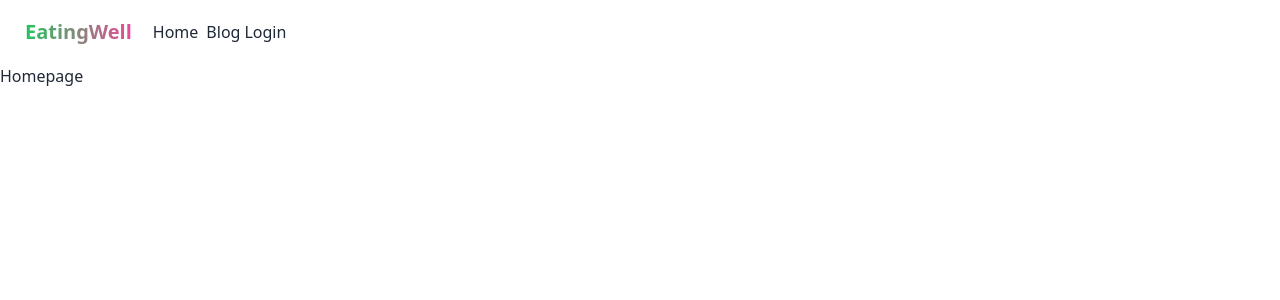
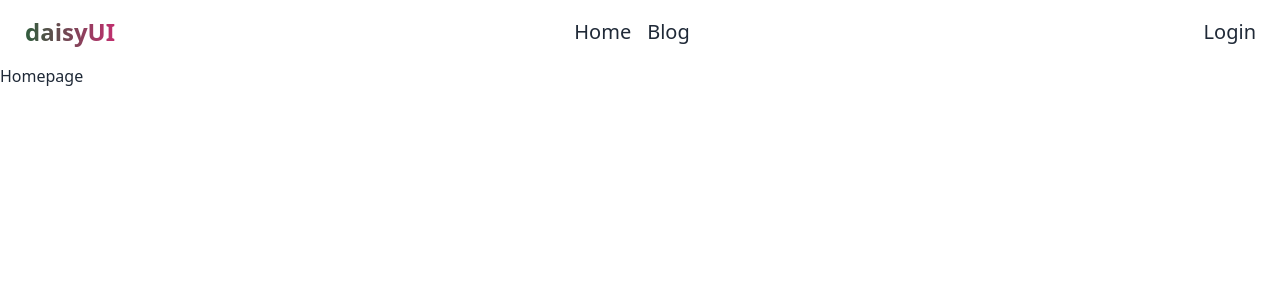
Before and after one commit to firozahmmed1/chef-hunter-client, a React (Vite) app: page / in a window 1280 px wide. Shown: the top 300 px of the page. Built offline with nearby package versions, Linux system fonts and the light colour scheme.

Commit message:
fourth-changes

```diff
--- a/src/components/navbar/Navbar.jsx
+++ /dev/null
@@ -1,21 +0,0 @@
-import React from 'react';
-import { Link } from 'react-router-dom';
-
-const Navbar = () => {
-    return (
-            <div className="navbar bg-red-20">
-                <div className="">
-                    <Link to="/" className="btn btn-ghost normal-case text-xl"><span className='text-transparent bg-clip-text bg-gradient-to-r from-green-500 to-pink-500 '>EatingWell</span></Link>
-                </div>
-                <div className="flex">
-                    <div className="menu menu-horizontal flex-1 px-1 gap-x-2">
-                        <Link to="/">Home</Link>
-                        <Link to="/blog">Blog</Link>
-                    </div>
-                     <Link to="/login">Login</Link>
-                </div>
-            </div>
-    );
-};
-
-export default Navbar;
--- a/src/components/shared/Header/Header.jsx
+++ b/src/components/shared/Header/Header.jsx
@@ -1,11 +1,11 @@
 import React from 'react';
-import Navbar from '../../navbar/Navbar';
 import { Outlet } from 'react-router-dom';
+import Navbar from '../navbar/Navbar';
 
 const Header = () => {
     return (
         <div className='container mx-auto'>
-           <Navbar></Navbar>
+          <Navbar></Navbar>
            <Outlet></Outlet>
         </div>
     );
--- /dev/null
+++ b/src/components/shared/navbar/Navbar.jsx
@@ -0,0 +1,33 @@
+import React from 'react';
+import { Link } from 'react-router-dom';
+
+const Navbar = () => {
+    return (
+        <div className="navbar">
+            <div className="navbar-start">
+                <div className="dropdown">
+                    <label tabIndex={0} className="btn btn-ghost lg:hidden">
+                        <svg xmlns="http://www.w3.org/2000/svg" className="h-5 w-5" fill="none" viewBox="0 0 24 24" stroke="currentColor"><path strokeLinecap="round" strokeLinejoin="round" strokeWidth="2" d="M4 6h16M4 12h8m-8 6h16" /></svg>
+                    </label>
+                    <ul tabIndex={0} className="menu menu-compact dropdown-content mt-3 p-2 shadow bg-base-100 rounded-box w-52">
+                        <Link to="/">Home</Link>
+                        <Link to ="/blog">Blog</Link>
+                    </ul>
+                </div>
+                <Link to="/" className="btn btn-ghost normal-case text-2xl text-transparent bg-clip-text bg-gradient-to-r from-green-800 to-pink-600">daisyUI</Link>
+            </div>
+            <div className="navbar-center hidden lg:flex">
+                <ul className="menu menu-horizontal px-1">
+                <Link to="/" className='font-medium text-xl pr-4'>Home</Link>
+                <Link to ="/blog" className='font-medium text-xl pr-4'>Blog</Link>
+                </ul>
+            </div>
+            <div className="navbar-end">
+
+                <Link to="/login" className='font-medium text-xl pr-4'>Login</Link>
+            </div>
+        </div>
+    );
+};
+
+export default Navbar;
```
